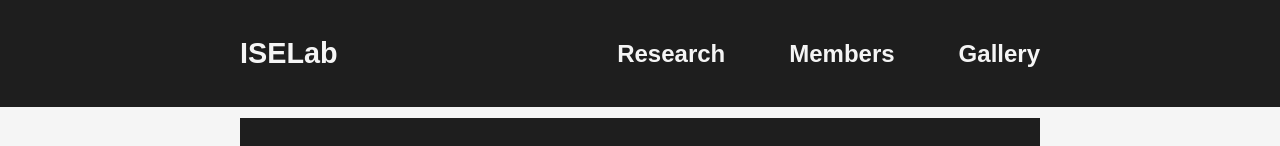
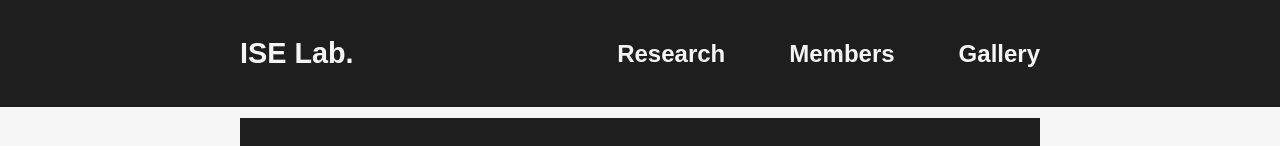
Before and after one commit to norangsuji/SELab-page, a React (Vite) app in the folder SELabPage/: page / in a window 1280 px wide. Shown: the top 146 px of the page. Built offline with nearby package versions, Linux system fonts and the light colour scheme; a web font is replaced by a local one.

Commit message:
🐛 fix: 오타 수정

```diff
--- a/SELabPage/src/Components/Default/NavBar.jsx
+++ b/SELabPage/src/Components/Default/NavBar.jsx
@@ -180,7 +180,7 @@ export default function Navbar() {
   return (
     <NavWrapper>
       <NavbarContainer>
-        <Logo to="/">ISELab</Logo>
+        <Logo to="/">ISE Lab.</Logo>
         <NavMenu>
           <NavItem
             label="Research"
```
